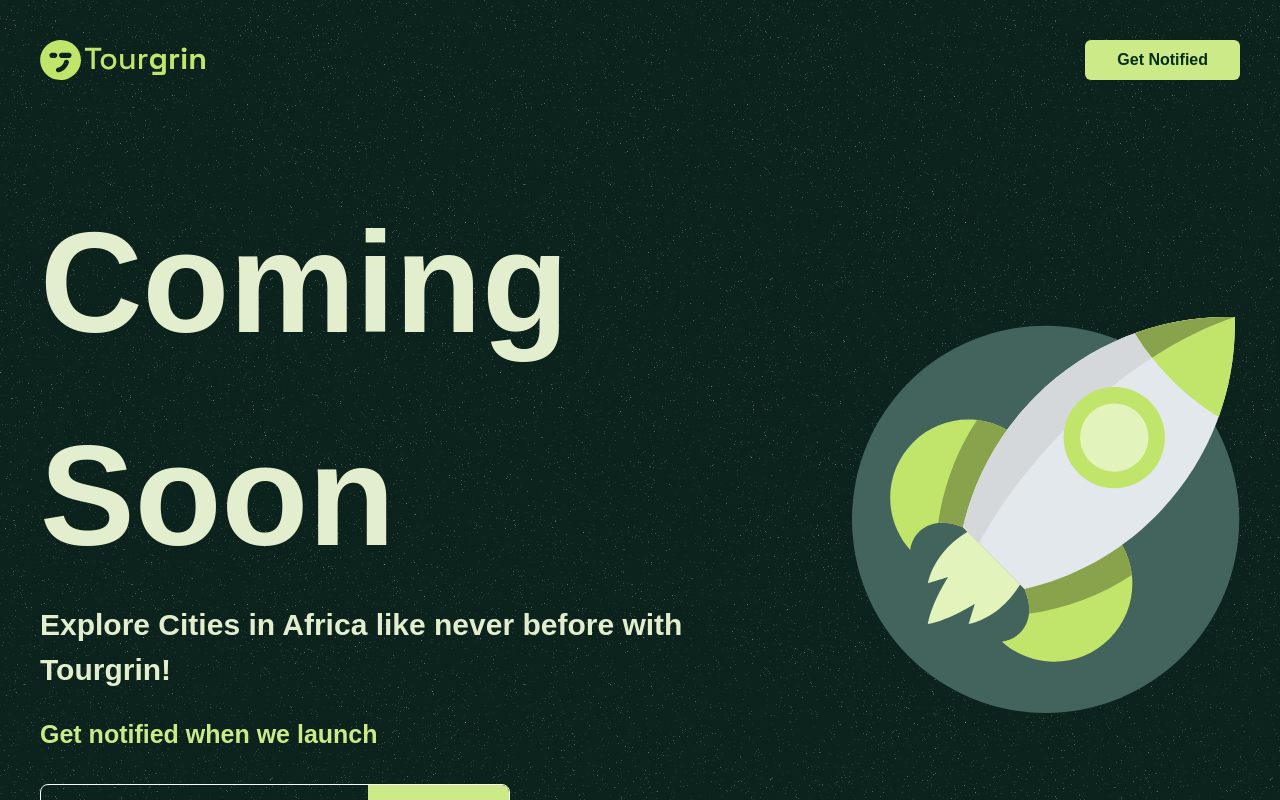
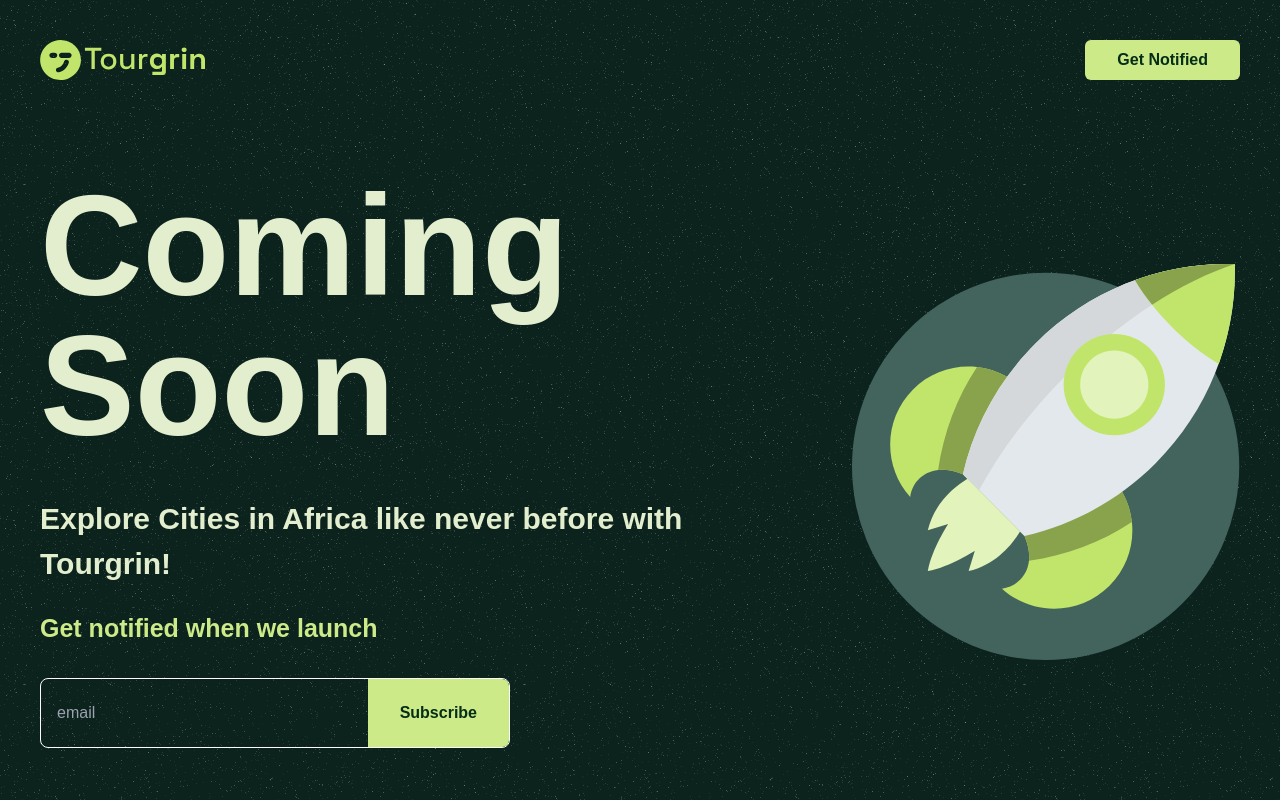
Before and after one commit to Olly-E/tourgrin-cs, a Next.js app: page / in a window 1280 px wide. Shown: the top 800 px of the page. Built offline with nearby package versions, Linux system fonts and the light colour scheme; a web font is replaced by a local one.

Commit message:
fixed screen resolutio

```diff
--- a/src/app/not-found.tsx
+++ b/src/app/not-found.tsx
@@ -47,7 +47,7 @@
     <div className="container">
       <div className="flex flex-col gap-10 lg:flex-row items-center justify-between lg:my-14">
         <div className="text-center lg:text-left">
-          <h1 className="text-[#E3EECE] text-[80px] sm:text-[100px] leading-[80px] sm:leading-[140px] xl:leading-normal xl:text-[142.05px] font-bold">
+          <h1 className="text-[#E3EECE] text-[80px] sm:text-[100px] leading-[80px] sm:leading-[110px] xl:leading-[140px] xl:text-[142.05px] font-bold mb-10">
             Coming Soon
           </h1>
           <p className="text-sm sm:text-[18px] lg:text-[30px] xl:w-[677px] leading-normal font-bold text-[#E3EECE] mt-6 sm:mt-0">
--- a/src/app/page.tsx
+++ b/src/app/page.tsx
@@ -42,10 +42,10 @@
           Get Notified
         </Button>
       </div>
-      <div className="container">
+      <div className="container pb-10">
         <div className="flex flex-col gap-10 lg:flex-row items-center justify-between lg:my-14">
           <div className="text-center lg:text-left">
-            <h1 className="text-[#E3EECE] text-[80px] sm:text-[100px] leading-[80px] sm:leading-[140px] xl:leading-normal xl:text-[142.05px] font-bold">
+            <h1 className="text-[#E3EECE] text-[80px] sm:text-[100px] leading-[80px] sm:leading-[110px] xl:leading-[140px] xl:text-[142.05px] font-bold mb-10">
               Coming Soon
             </h1>
             <p className="text-sm sm:text-[18px] lg:text-[30px] xl:w-[677px] leading-normal font-bold text-[#E3EECE] mt-6 sm:mt-0">
```
